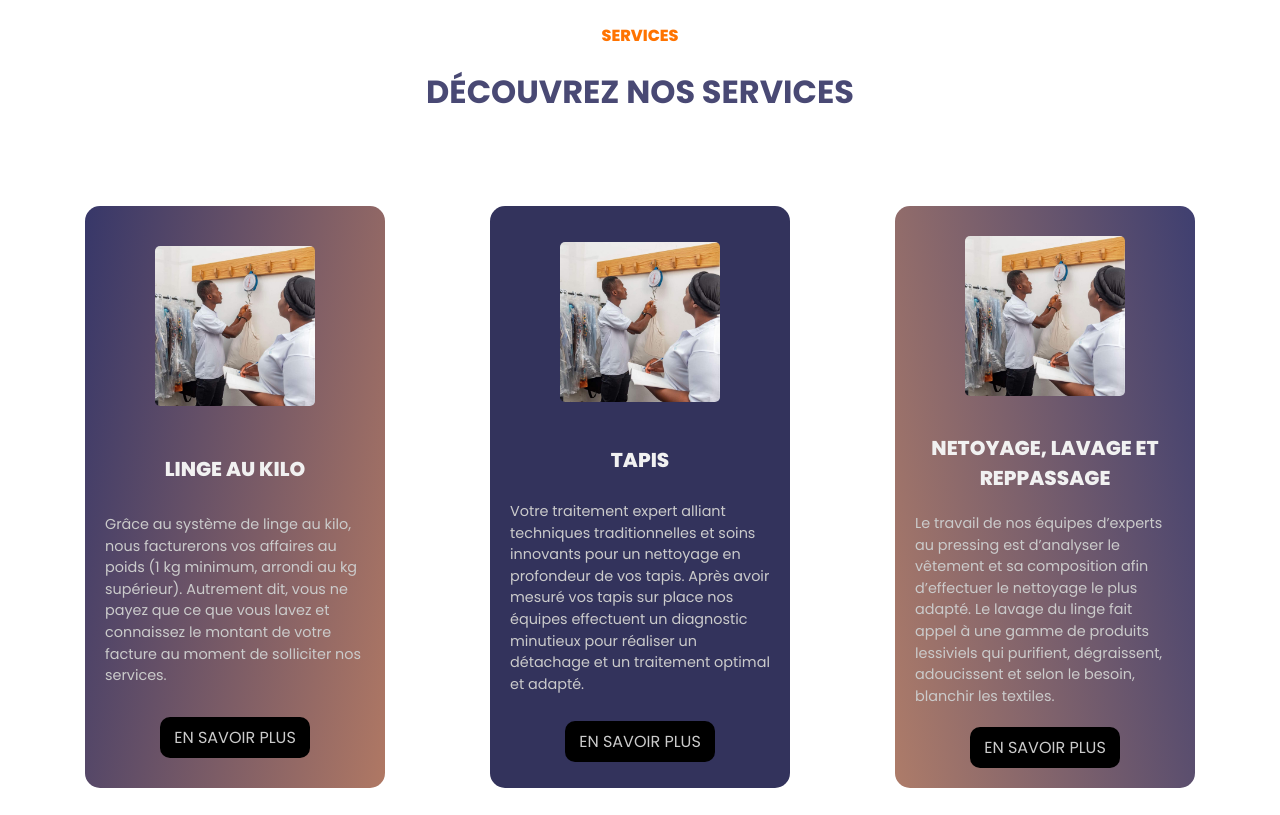
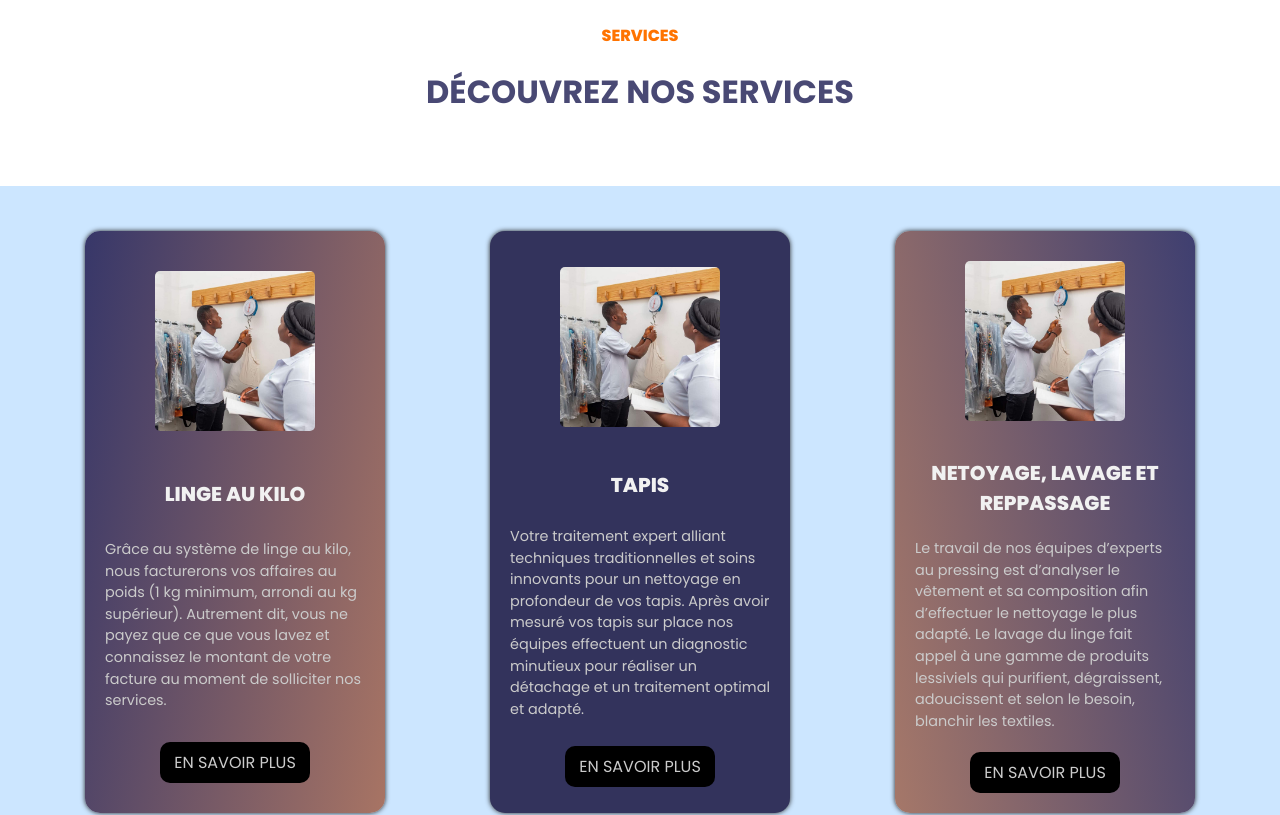
Before and after one commit to novahiz/makcodal.github.io, a plain HTML site: page index.html in a window 1280 px wide. Shown: the part 1180-1995 px from the top of the page. Drawn offline with Linux system fonts and the light colour scheme.

Commit message:
Update home.css

```diff
--- a/src/css/home.css
+++ b/src/css/home.css
@@ -78,7 +78,7 @@
     flex-wrap: wrap;
     align-items: center;
     justify-content: space-evenly;
-    background-color: rgb(138, 93, 51);
+    background-color: rgb(51, 94, 138);
     margin: 50px 20px 0 20px;
     padding: 50px 0;
     border-radius: 25px;
@@ -172,7 +172,9 @@
     display: flex;
     flex-wrap: wrap;
     justify-content: space-evenly;
-    padding-top: 50px;
+    margin-top: 50px;
+    padding: 25px 0;
+    background-color: rgba(0, 132, 255, 0.2);
 }
 
 .main .services .services-content .services-list .service {
@@ -180,6 +182,7 @@
     margin: 20px;
     background-image: linear-gradient(100deg, rgb(55, 55, 105), rgba(161, 95, 71, 0.845));
     border-radius: 15px;
+    box-shadow: 0 0 5px rgb(35, 35, 35);
 }
 
 .main .services .services-content .services-list .service:nth-child(2) {
```
